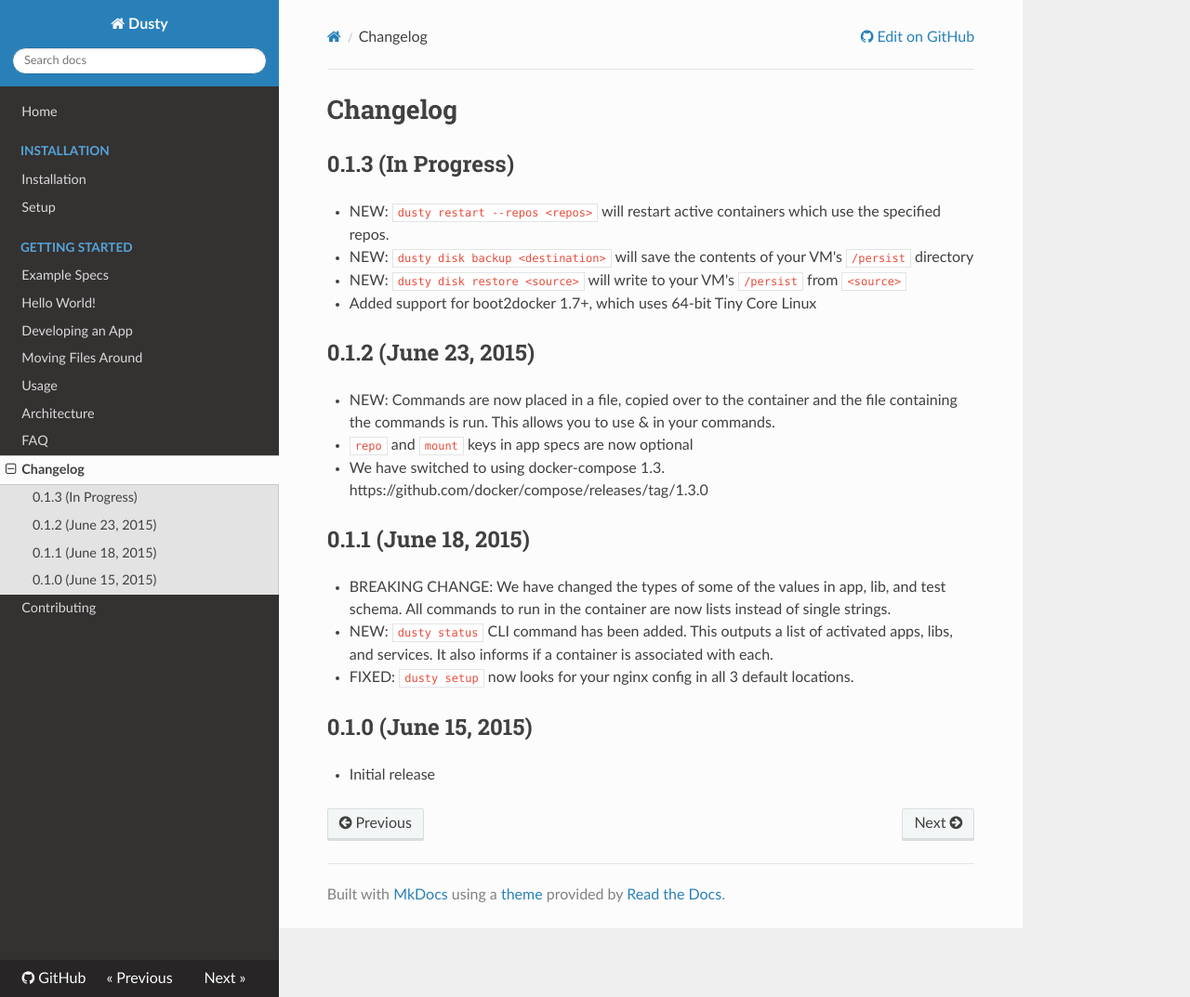
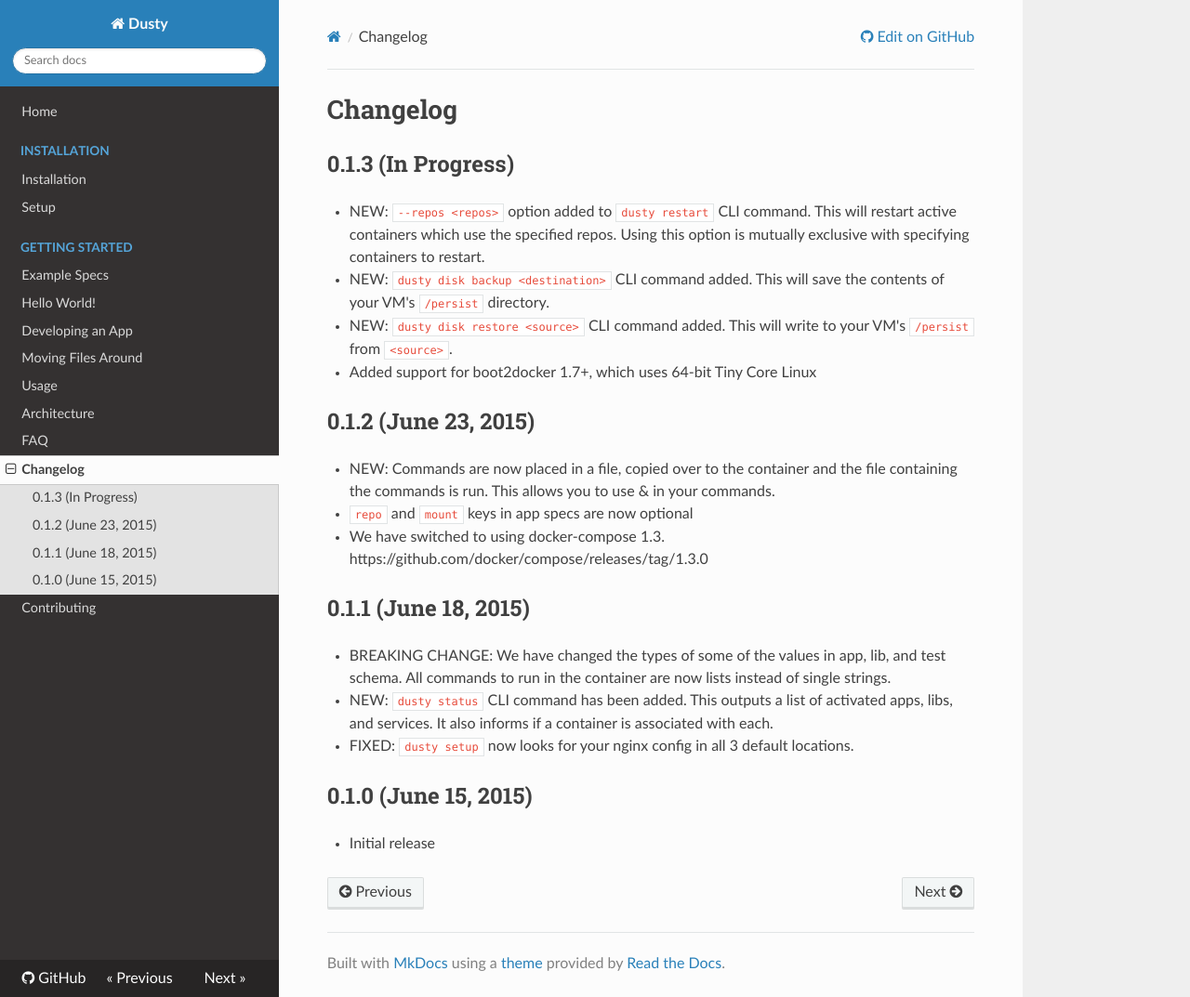
Before and after one commit to gamechanger/dusty, an MkDocs documentation site: the page built from docs/changelog.md, in a window 1280 px wide and 1073 px high. Shown: the whole window at 93% size. Built offline with MkDocs 1.6.1, drawn with Linux system fonts in a browser that asks for light colours; nearby versions of some CDN libraries; old or Windows-style settings are respelled for this version of MkDocs.

Commit message:
improve NEW language

```diff
--- a/docs/changelog.md
+++ b/docs/changelog.md
@@ -1,9 +1,9 @@
 # Changelog
 
 ## 0.1.3 (In Progress)
-  * NEW: `dusty restart --repos <repos>` will restart active containers which use the specified repos.
-  * NEW: `dusty disk backup <destination>` will save the contents of your VM's `/persist` directory
-  * NEW: `dusty disk restore <source>` will write to your VM's `/persist` from `<source>`
+  * NEW: `--repos <repos>` option added to `dusty restart` CLI command.  This will restart active containers which use the specified repos.  Using this option is mutually exclusive with specifying containers to restart.
+  * NEW: `dusty disk backup <destination>` CLI command added.  This will save the contents of your VM's `/persist` directory.
+  * NEW: `dusty disk restore <source>` CLI command added.  This will write to your VM's `/persist` from `<source>`.
 
   * Added support for boot2docker 1.7+, which uses 64-bit Tiny Core Linux
 
```
